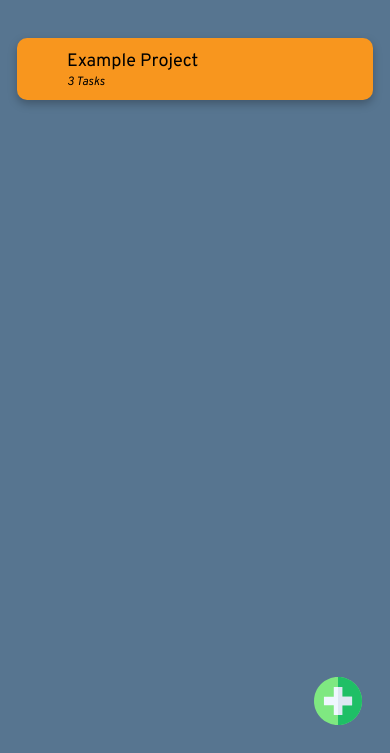
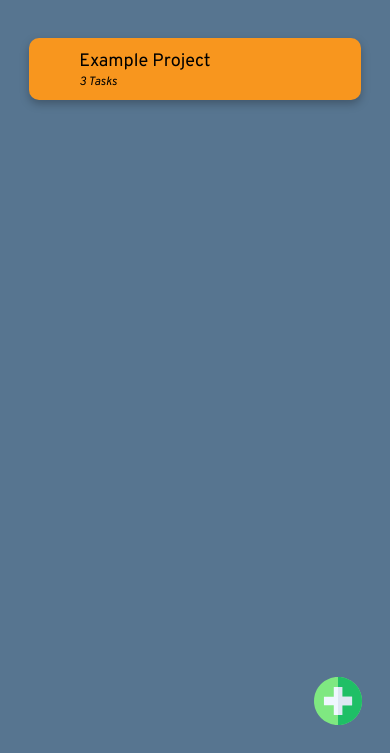
Before and after one commit to craigmclean39/todo-top, a website built with webpack: page dist/index.html in a window 390 px wide. Shown: the part 91-844 px from the top of the page. Built offline with Linux system fonts and the light colour scheme.

Commit message:
testing out the clamp function in css, for the task-div

```diff
--- a/src/styles/styles.css
+++ b/src/styles/styles.css
@@ -75,7 +75,7 @@ body {
 .project-div,
 .task-div {
   background-color: #f8961e;
-  width: 356px;
+  width: clamp(310px, 85vw, 356px);
   height: 62px;
   margin: 11px;
   border-radius: 10px;
```
Also changed, not shown: dist/index.bundle.js.
